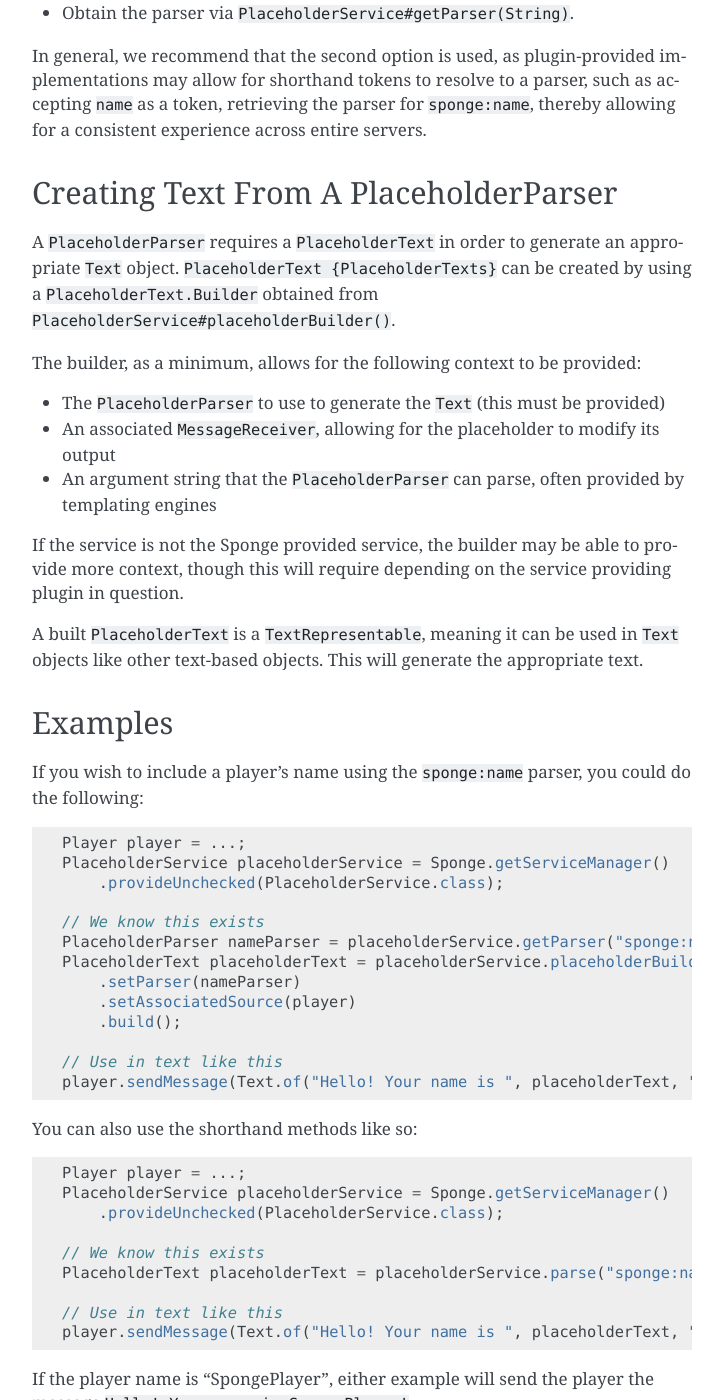
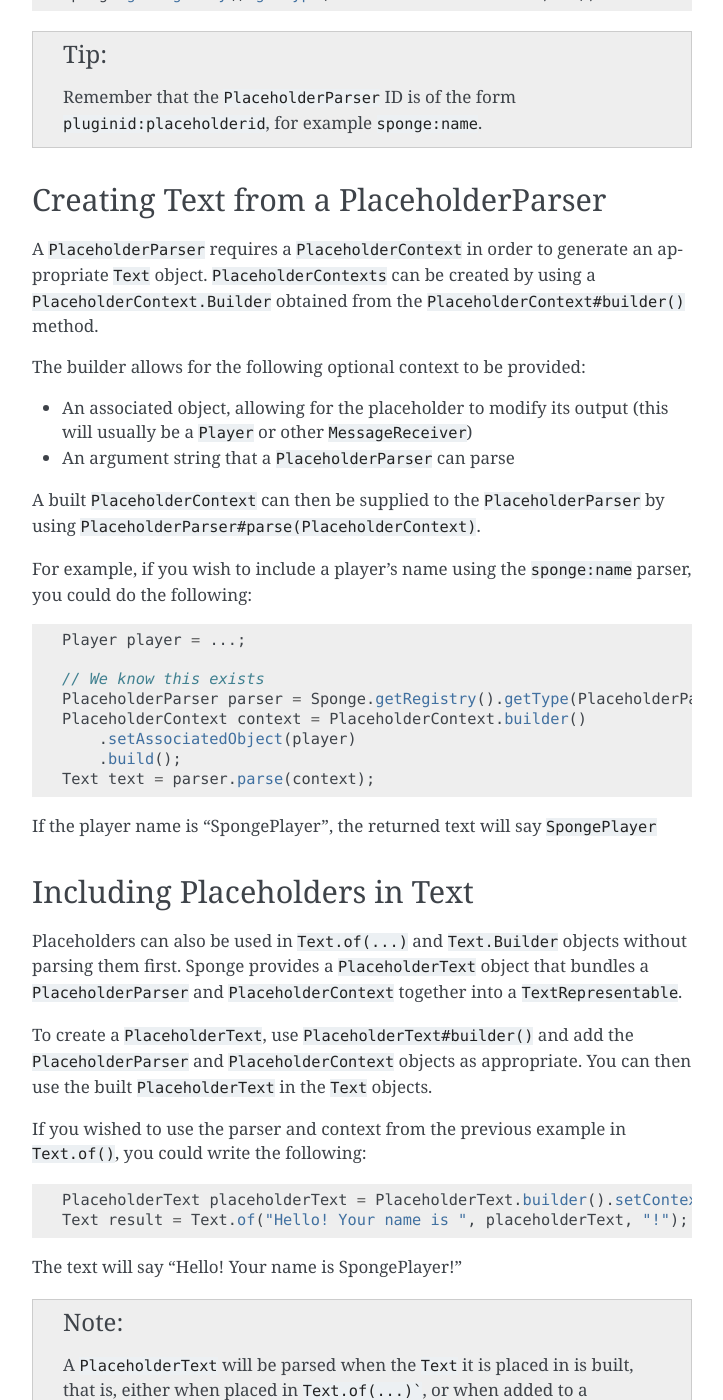
Before and after one commit to SpongePowered/SpongeDocs, a Sphinx documentation site: the page built from source/plugin/placeholders/retrievingtext.rst, in a window 1280 px wide and 1400 px high, scrolled down 432 px. Shown: the whole window, without its empty margins (388-1111 px from the left). Built offline with Sphinx 7.4.7, drawn with Linux system fonts in a browser that asks for light colours; pages that are not in the unit, such as notebooks, are missing from menus; cross-references to code outside the pages are shown as plain code; some of the changed text lies outside the part shown.

Commit message:
Update docs to remove any trace of the service.

````diff
--- a/source/plugin/placeholders/retrievingtext.rst
+++ b/source/plugin/placeholders/retrievingtext.rst
@@ -3,82 +3,86 @@ Retrieving and Parsing Placeholders
 ===================================
 
 .. javadoc-import::
-    org.spongepowered.api.service.placeholder.PlaceholderService
+    org.spongepowered.api.CatalogType
+    org.spongepowered.api.entity.living.player.Player
+    org.spongepowered.api.service.placeholder.PlaceholderContext
+    org.spongepowered.api.service.placeholder.PlaceholderContext.Builder
     org.spongepowered.api.service.placeholder.PlaceholderParser
     org.spongepowered.api.service.placeholder.PlaceholderText
     org.spongepowered.api.service.placeholder.PlaceholderText.Builder
     org.spongepowered.api.text.Text
+    org.spongepowered.api.text.Text.Builder
     org.spongepowered.api.text.TextRepresentable
     org.spongepowered.api.text.channel.MessageReceiver
 
 
-Obtaining A PlaceholderParser
+Obtaining a PlaceholderParser
 =============================
 
-There are two ways to obtain a registered :javadoc:`PlaceholderParser`:
+:javadoc:`PlaceholderParser {PlaceholderParsers}` are stored in the Sponge registry, meaning they can be obtained the
+same way as any other :javadoc:`CatalogType`:
 
-* Directly obtain the parser from the Sponge Registry by calling
-  ``Sponge.getRegistry().getType(PlaceholderParser.class, id);``; or
-* Obtain the parser via :javadoc:`PlaceholderService#getParser(String)`.
+.. code-block:: java
 
-In general, we recommend that the second option is used, as plugin-provided implementations may allow for shorthand
-tokens to resolve to a parser, such as accepting ``name`` as a token, retrieving the parser for ``sponge:name``,
-thereby allowing for a consistent experience across entire servers.
+  Sponge.getRegistry().getType(PlaceholderParser.class, id);
 
-Creating Text From A PlaceholderParser
+
+.. tip::
+
+  Remember that the ``PlaceholderParser`` ID is of the form ``pluginid:placeholderid``, for example ``sponge:name``.
+
+Creating Text from a PlaceholderParser
 ======================================
 
-A :javadoc:`PlaceholderParser` requires a :javadoc:`PlaceholderText` in order to generate an appropriate :javadoc:`Text`
-object. :javadoc:`PlaceholderText {PlaceholderTexts}` can be created by using a :javadoc:`PlaceholderText.Builder`
-obtained from :javadoc:`PlaceholderService#placeholderBuilder()`.
+A ``PlaceholderParser`` requires a :javadoc:`PlaceholderContext` in order to generate an appropriate :javadoc:`Text`
+object. ``PlaceholderContexts`` can be created by using a :javadoc:`PlaceholderContext.Builder` obtained from the
+:javadoc:`PlaceholderContext#builder()` method.
 
-The builder, as a minimum, allows for the following context to be provided:
+The builder allows for the following optional context to be provided:
 
-* The :javadoc:`PlaceholderParser` to use to generate the :javadoc:`Text` (this must be provided)
-* An associated :javadoc:`MessageReceiver`, allowing for the placeholder to modify its output
-* An argument string that the :javadoc:`PlaceholderParser` can parse, often provided by templating engines
+* An associated object, allowing for the placeholder to modify its output (this will usually be a :javadoc:`Player` or
+  other :javadoc:`MessageReceiver`)
+* An argument string that a ``PlaceholderParser`` can parse
 
-If the service is not the Sponge provided service, the builder may be able to provide more context, though this will
-require depending on the service providing plugin in question.
+A built ``PlaceholderContext`` can then be supplied to the ``PlaceholderParser`` by using
+:javadoc:`PlaceholderParser#parse(PlaceholderContext)`.
 
-A built :javadoc:`PlaceholderText` is a :javadoc:`TextRepresentable`, meaning it can be used in :javadoc:`Text` objects
-like other text-based objects. This will generate the appropriate text.
-
-Examples
-========
-
-If you wish to include a player's name using the ``sponge:name`` parser, you could do the following:
+For example, if you wish to include a player's name using the ``sponge:name`` parser, you could do the following:
 
 .. code-block:: java
 
   Player player = ...;
-  PlaceholderService placeholderService = Sponge.getServiceManager()
-      .provideUnchecked(PlaceholderService.class);
 
   // We know this exists
-  PlaceholderParser nameParser = placeholderService.getParser("sponge:name").get();
-  PlaceholderText placeholderText = placeholderService.placeholderBuilder()
-      .setParser(nameParser)
-      .setAssociatedSource(player)
+  PlaceholderParser parser = Sponge.getRegistry().getType(PlaceholderParser.class, "sponge:name").get();
+  PlaceholderContext context = PlaceholderContext.builder()
+      .setAssociatedObject(player)
       .build();
+  Text text = parser.parse(context);
 
-  // Use in text like this
-  player.sendMessage(Text.of("Hello! Your name is ", placeholderText, "!"));
 
-You can also use the shorthand methods like so:
+If the player name is "SpongePlayer", the returned text will say ``SpongePlayer``
+
+Including Placeholders in Text
+==============================
+
+Placeholders can also be used in ``Text.of(...)`` and :javadoc:`Text.Builder` objects without parsing them
+first. Sponge provides a :javadoc:`PlaceholderText` object that bundles a ``PlaceholderParser`` and
+``PlaceholderContext`` together into a :javadoc:`TextRepresentable`.
+
+To create a ``PlaceholderText``, use :javadoc:`PlaceholderText#builder()` and add the ``PlaceholderParser`` and
+``PlaceholderContext`` objects as appropriate. You can then use the built ``PlaceholderText`` in the ``Text`` objects.
+
+If you wished to use the parser and context from the previous example in ``Text.of()``, you could write the following:
 
 .. code-block:: java
 
-  Player player = ...;
-  PlaceholderService placeholderService = Sponge.getServiceManager()
-      .provideUnchecked(PlaceholderService.class);
+    PlaceholderText placeholderText = PlaceholderText.builder().setContext(context).setParser(parser).build();
+    Text result = Text.of("Hello! Your name is ", placeholderText, "!");
 
-  // We know this exists
-  PlaceholderText placeholderText = placeholderService.parse("sponge:name", player).get();
+The text will say "Hello! Your name is SpongePlayer!"
 
-  // Use in text like this
-  player.sendMessage(Text.of("Hello! Your name is ", placeholderText, "!"));
+.. note::
 
-
-If the player name is "SpongePlayer", either example will send the player the message
-``Hello! Your name is SpongePlayer!``
+    A ``PlaceholderText`` will be parsed when the ``Text`` it is placed in is built, that is, either when placed in
+    ``Text.of(...)```, or when added to a :javadoc:`Text.Builder` and :javadoc:`Text.Builder#build()` is called.
````
Also changed, not shown: source/plugin/placeholders/creatingtokens.rst (+45 -94 lines), source/plugin/placeholders/implementingservice.rst (deleted, +0 -58 lines), source/plugin/placeholders/index.rst (+4 -8 lines).
